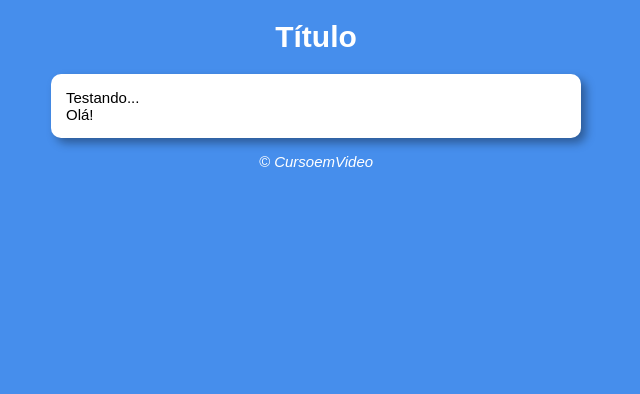
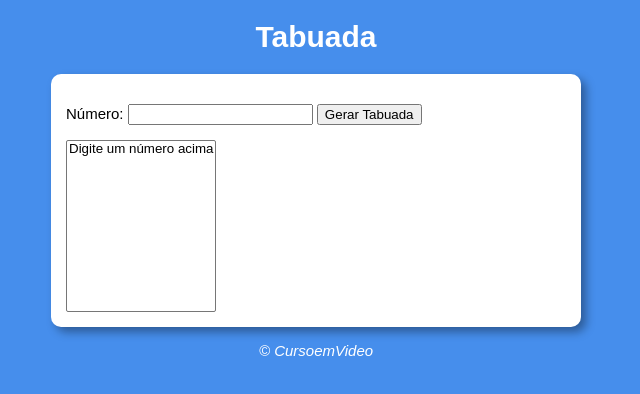
Before and after one commit to matheuslima30/javascript, a plain HTML site: page aula14ex/ex017/modelo.html in a window 1280 px wide. Shown: the whole page, without its empty margins (324-964 px from the left). Drawn offline with Linux system fonts and the light colour scheme.

Commit message:
finalizei exercício 14

```diff
--- a/aula14ex/ex017/modelo.html
+++ b/aula14ex/ex017/modelo.html
@@ -3,19 +3,22 @@
 <head>
     <meta charset="UTF-8">
     <meta name="viewport" content="width=device-width, initial-scale=1.0">
-    <title>Modelo de Exercício</title>
+    <title>Tabuada</title>
     <link rel="stylesheet" href="estilo.css">
 </head>
 <body>
     <header>
-        <h1>Título</h1>
+        <h1>Tabuada</h1>
     </header>
     <section>
         <div>
-            Testando...
+            <p>Número: <input type="number" name="num" id="txtn">
+            <input type="button" value="Gerar Tabuada" onclick="tabuada()"> </p>
         </div>
         <div>
-            Olá!
+            <select name="tabuada" id="seltab" size="10">
+                <option>Digite um número acima</option>
+            </select>
         </div>
     </section>
     <footer>
--- a/aula14ex/ex017/script.js
+++ b/aula14ex/ex017/script.js
@@ -0,0 +1,19 @@
+function tabuada() {
+    let num = document.getElementById('txtn')
+    let tab = document.getElementById('seltab')
+    if (num.value.length == 0) {
+        window.alert('Por favor, digite um número!')
+    }  else {
+        let n = Number(num.value)
+        let c = 1
+        tab.innerHTML = ''
+        while (c <= 10) {
+            let item = document.createElement('option')
+            item.text = `${n} x ${c} = ${n*c}`
+            item.value = `tab${c}`
+            tab.appendChild(item)
+            c++
+        }
+    }
+
+}
```
